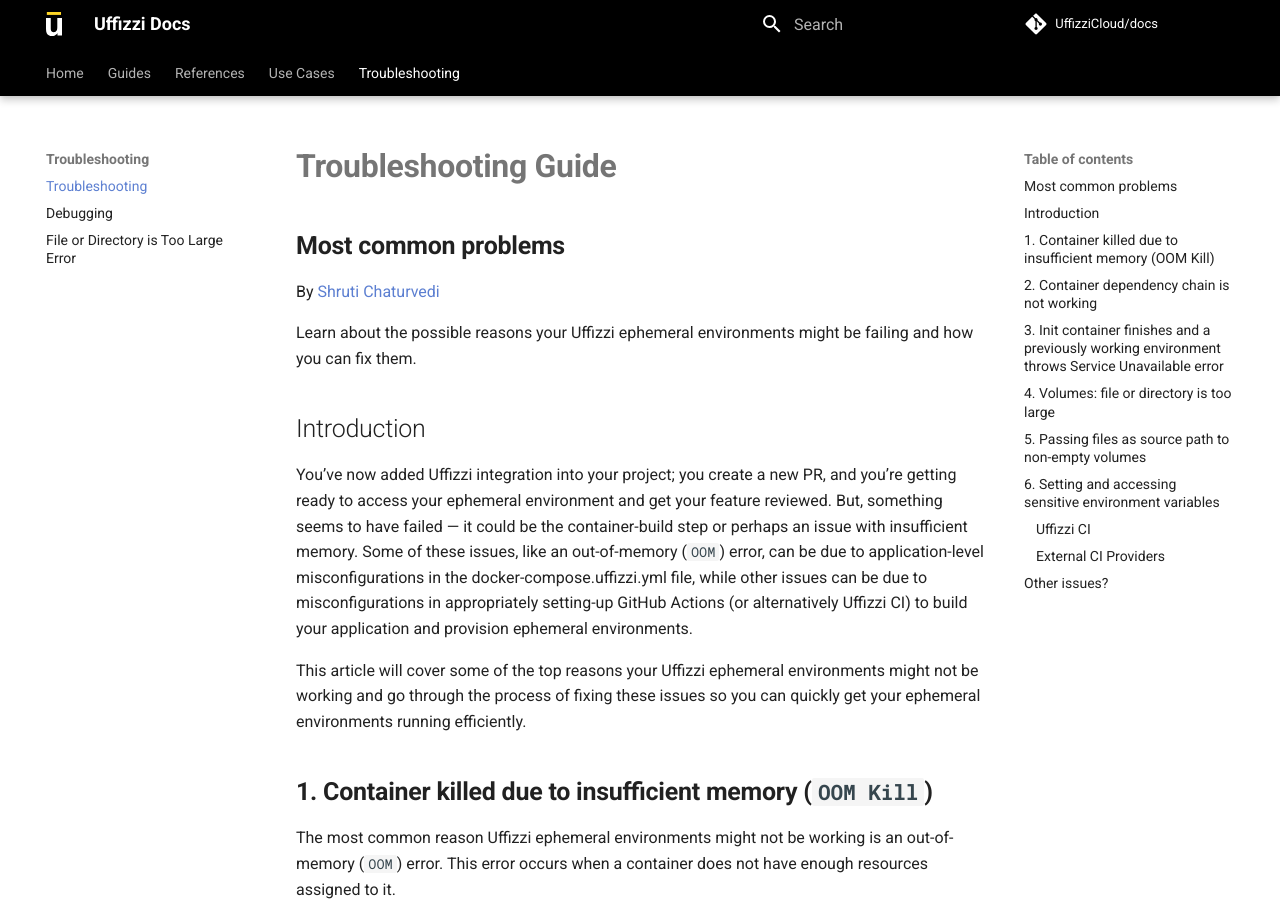
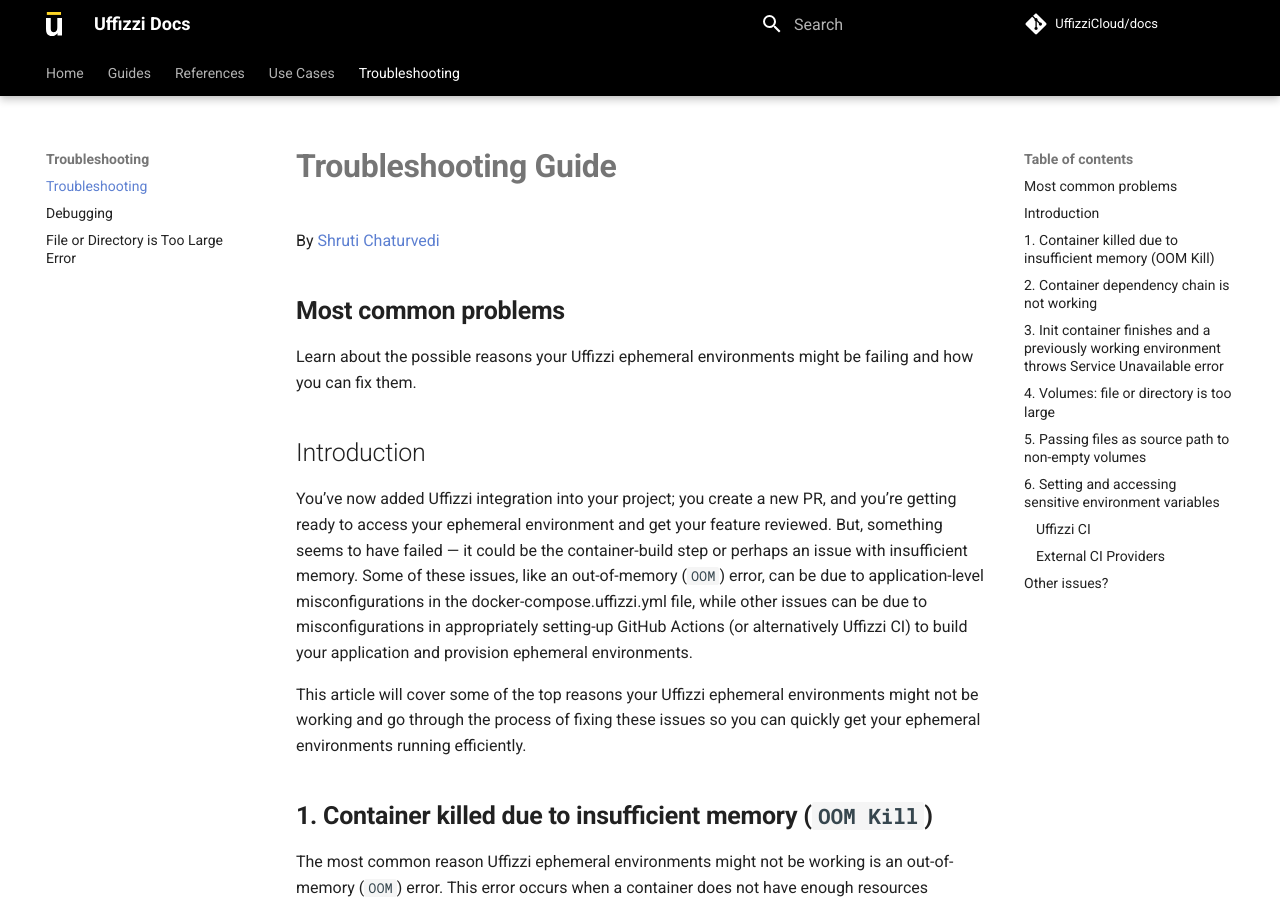
Before and after one commit to UffizziCloud/docs, an MkDocs documentation site: the page built from docs/troubleshooting/most-common-problems.md, in a window 1280 px wide and 900 px high. Built offline with MkDocs 1.6.1 and Material for MkDocs 9.7.7, drawn with Linux system fonts in a browser that asks for light colours; comment, search, counter and statistics services are not loaded.

```diff
--- a/docs/troubleshooting/most-common-problems.md
+++ b/docs/troubleshooting/most-common-problems.md
@@ -1,7 +1,8 @@
 # **Troubleshooting Guide**
-## **Most common problems**
 
 By [Shruti Chaturvedi](https://github.com/ShrutiC-git)
+
+## **Most common problems**
 
 Learn about the possible reasons your Uffizzi ephemeral environments might be failing and how you can fix them.
 
```
